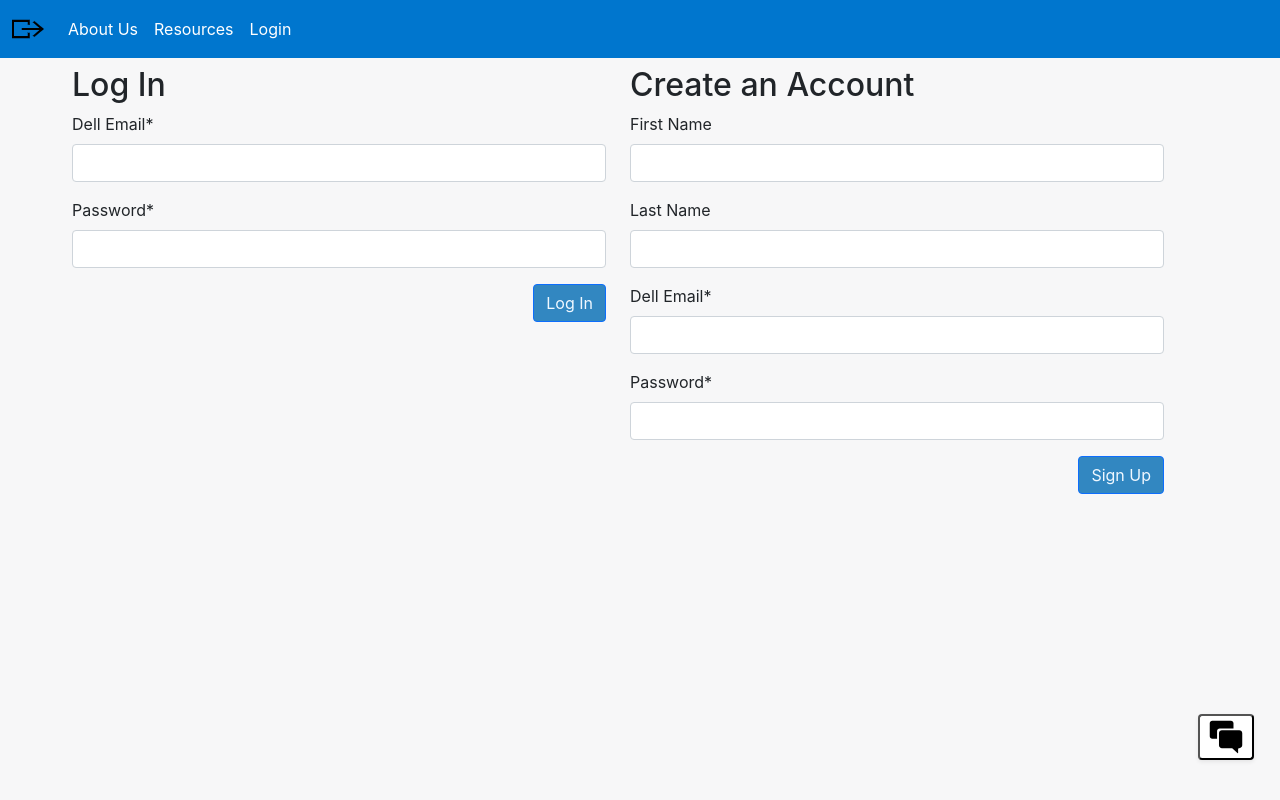
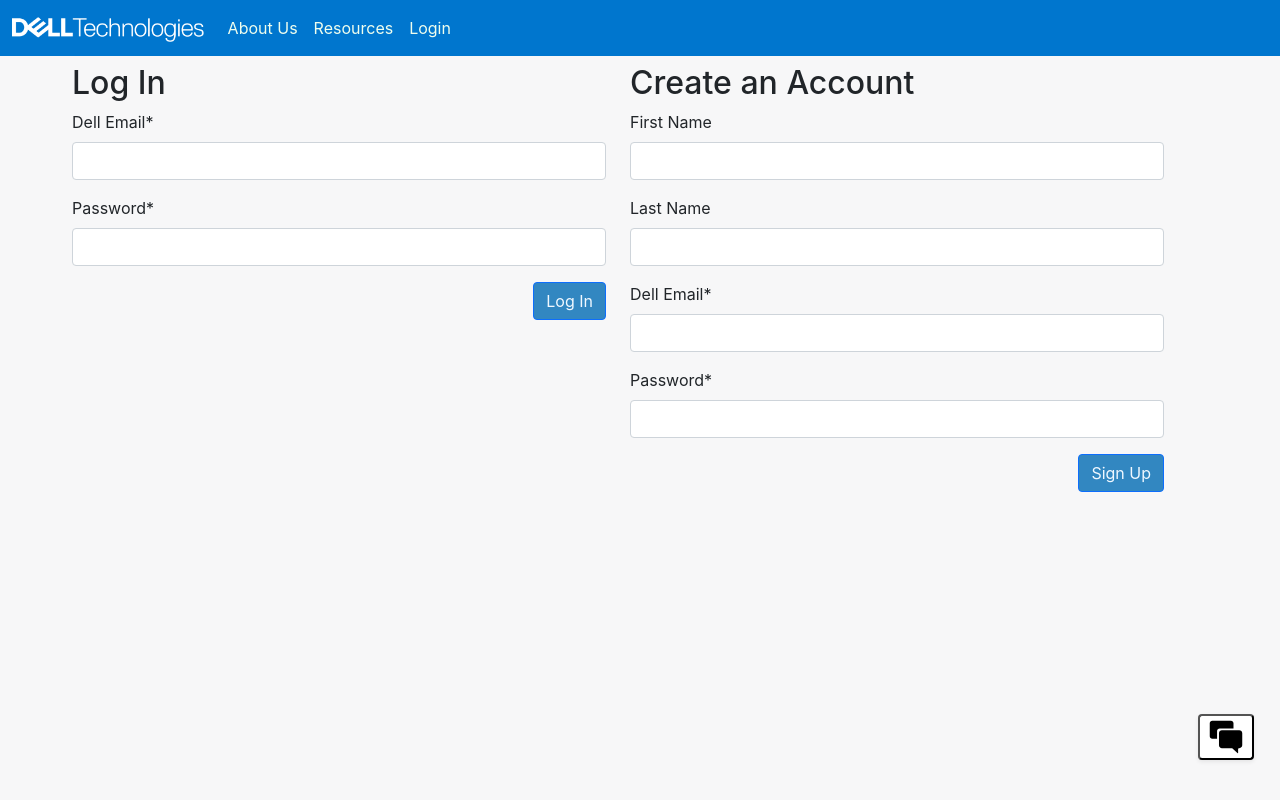
Before and after one commit to Danny-Trinh/team_11_hackathon, a React (Create React App) app in the folder eat_website/: page /Login in a window 1280 px wide. Built offline with nearby package versions, Linux system fonts and the light colour scheme; what react-chatbot-kit would draw is missing.

Commit message:
last commit

```diff
--- a/eat_website/src/App.js
+++ b/eat_website/src/App.js
@@ -1,4 +1,4 @@
-import React, { useState, useEffect } from "react";
+import React, { useState } from "react";
 import Dashboard from "./pages/Dashboard";
 import Login from "./pages/Login";
 import NavBar from "./components/NavBar";
--- a/eat_website/src/components/NavBar.js
+++ b/eat_website/src/components/NavBar.js
@@ -1,8 +1,6 @@
 import React, { Component } from "react";
-import { SiDell } from "react-icons/si";
 import { Link } from "react-router-dom";
-import Logo from "../img/dds__brand-delltechnologies.png";
-import Migrate from "../img/dds__migrate.png";
+import Logo from "../img/logo.png";
 
 // import "../css/sb-admin-2.css";
 
@@ -18,11 +16,7 @@ export default class NavBar extends Component {
         >
           <div className="container-fluid ">
             <a className="navbar-brand" href="/Dashboard">
-              <img
-                src={Migrate}
-                style={{ float: "right", display: "inline" }}
-                alt=""
-              />
+              <img src={Logo} style={{ maxHeight: 25 }} alt="" />
             </a>
             <button
               className="navbar-toggler"
@@ -85,6 +79,11 @@ export default class NavBar extends Component {
                       onClick={() => {
                         localStorage.setItem("loggedIn", false);
                         this.props.setLoggedIn(false);
+                        if (window.location.href.indexOf("localhost") !== -1)
+                          window.location.href = "http://localhost:3000/Login";
+                        else
+                          window.location.href =
+                            "https://main.d256nnve9tolai.amplifyapp.com/Login";
                       }}
                     >
                       Sign Out
--- a/eat_website/src/css/app.css
+++ b/eat_website/src/css/app.css
@@ -12,7 +12,7 @@ a.custom-link:hover {
 
 /* adding on to bootstrap */
 .nav-link {
-  color: white !important;
+  color: #eefeee !important;
 }
 .nav-link:hover {
   cursor: pointer;
```
Also changed, not shown: eat_website/src/img/dds__brand-delltechnologies.png (deleted), eat_website/src/img/logo.png.
